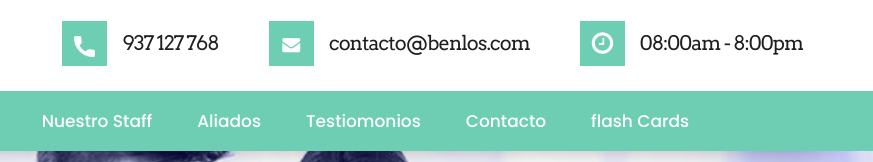
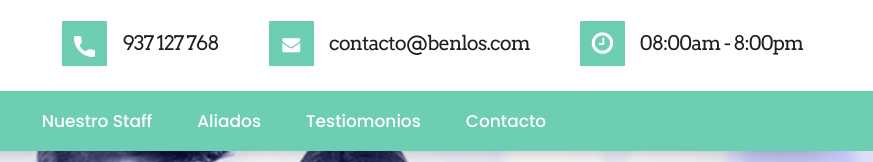
Before and after one commit to CristhianSIS/CristhianSIS, a plain HTML site: page index.html in a window 1280 px wide. Shown: the top 162 px of the page, 407-1280 px from the left. Drawn offline with Linux system fonts and the light colour scheme; some packages are replaced by stand-ins of ours.

Commit message:
Update index.html

```diff
--- a/index.html
+++ b/index.html
@@ -93,7 +93,7 @@
                      <li><a data-scroll href="#price">Aliados</a></li>
                      <li><a data-scroll href="#testimonials">Testiomonios</a></li>
                      <li><a data-scroll href="#getintouch">Contacto</a></li>
-                     <li><a data-scroll href="flashcards_enam.html">flash Cards</a></li>
+                     <!--<li><a data-scroll href="flashcards_enam.html">flash Cards</a></li>-->
                   </ul>
                </div>
             </nav>
```
